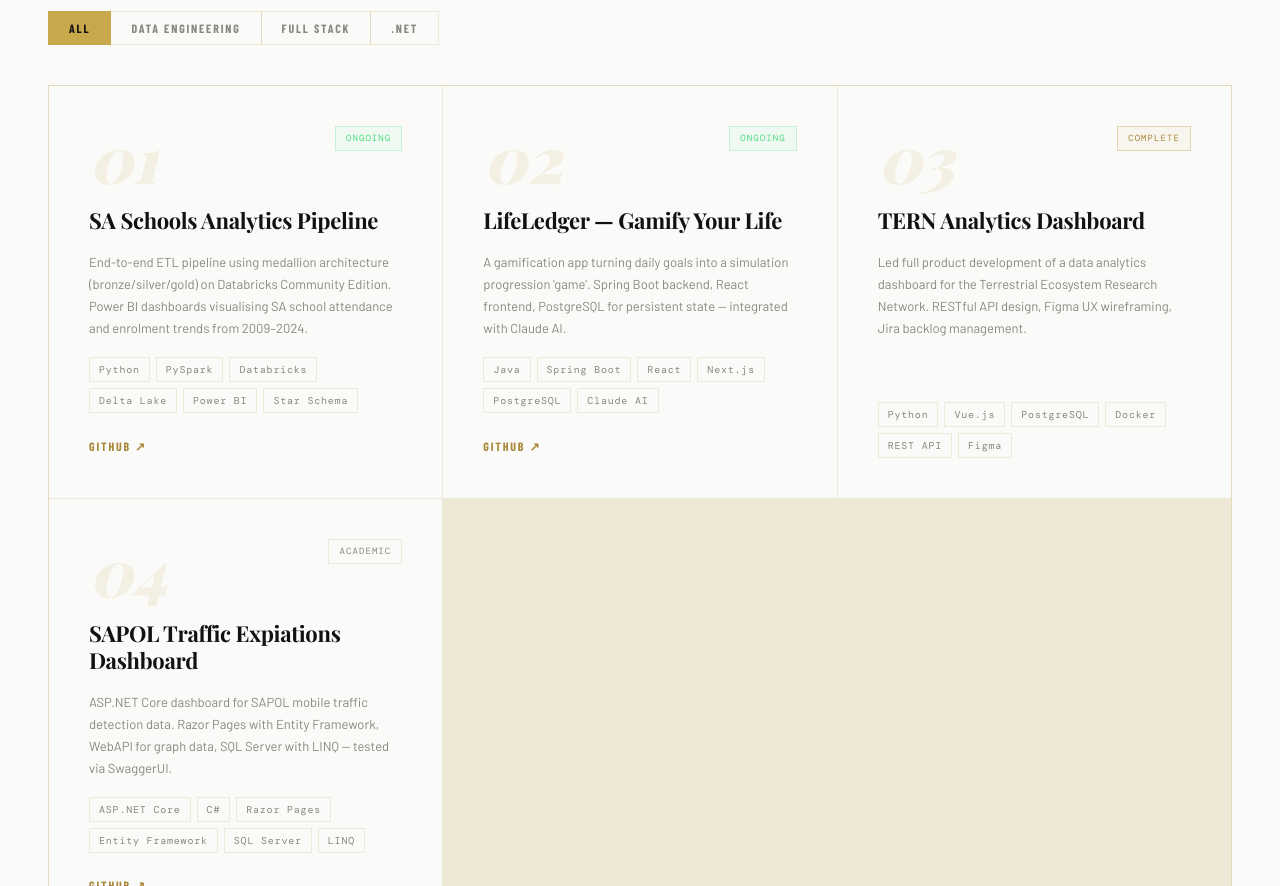
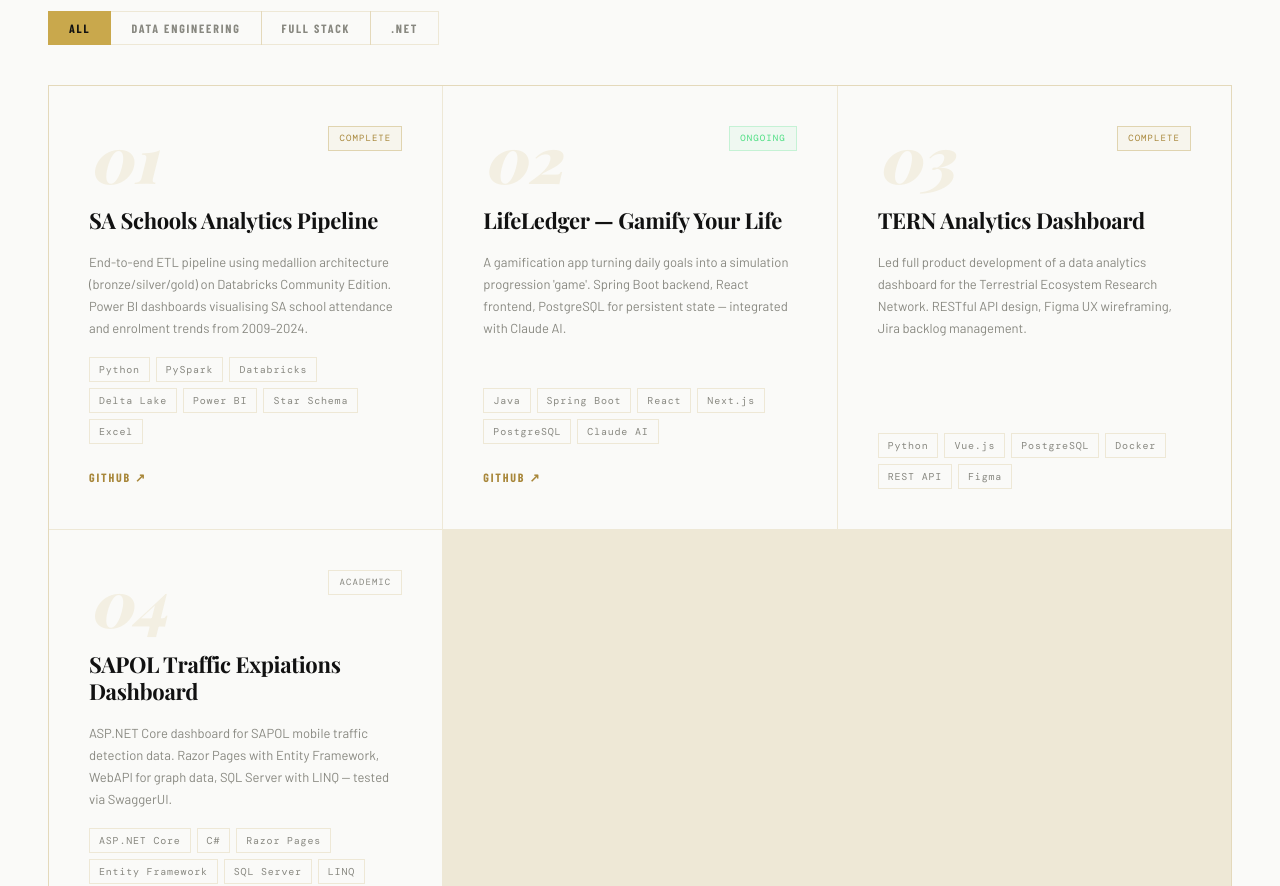
Before and after one commit to BCworkin/BCworkin.github.io, a Next.js app: page / in a window 1280 px wide. Shown: the part 2140-3026 px from the top of the page. Built offline with nearby package versions, Linux system fonts and the light colour scheme; a web font is replaced by a local one.

Commit message:
Update index.ts

```diff
--- a/src/data/index.ts
+++ b/src/data/index.ts
@@ -67,10 +67,10 @@
   {
     num: "01",
     title: "SA Schools Analytics Pipeline",
-    status: "ongoing",
-    statusLabel: "Ongoing",
+    status: "complete",
+    statusLabel: "Complete",
     desc: "End-to-end ETL pipeline using medallion architecture (bronze/silver/gold) on Databricks Community Edition. Power BI dashboards visualising SA school attendance and enrolment trends from 2009–2024.",
-    tags: ["Python", "PySpark", "Databricks", "Delta Lake", "Power BI", "Star Schema"],
+    tags: ["Python", "PySpark", "Databricks", "Delta Lake", "Power BI", "Star Schema", "Excel"],
     filter: "data",
     links: [{ label: "GitHub ↗", href: "https://github.com/BCworkin/SA-Department-for-Education-Data-Project" }],
     images: [],
```
